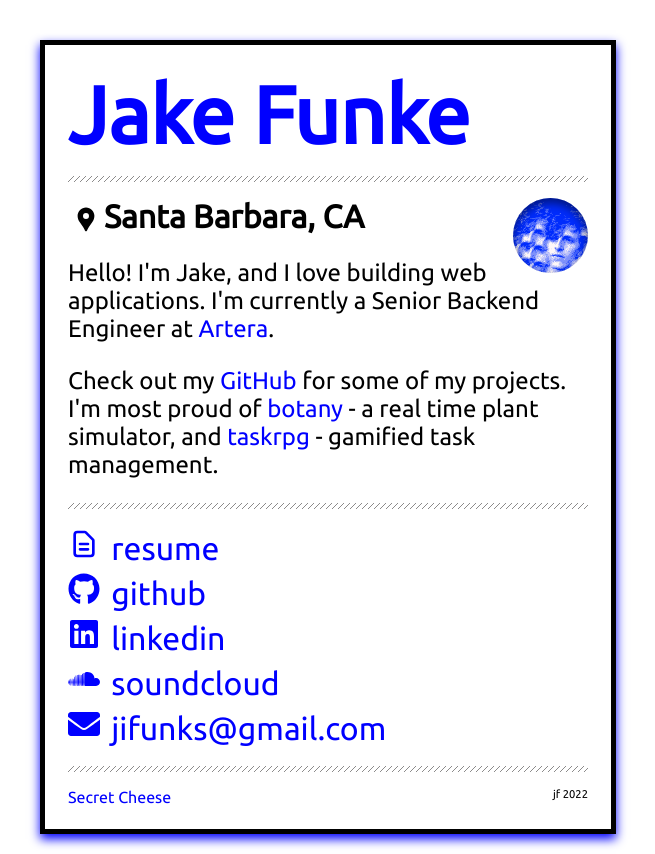
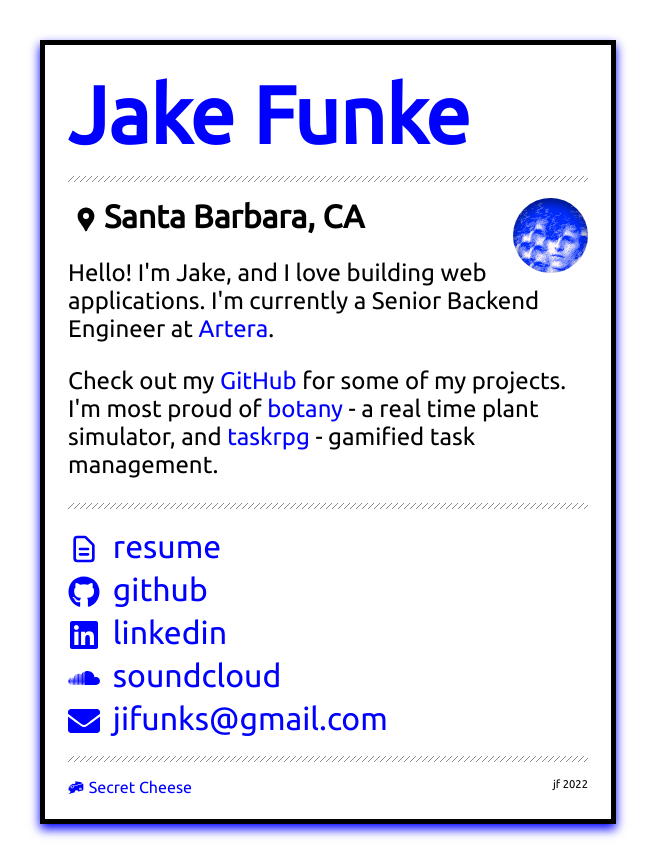
Before and after one commit to jifunks/jakefunke-online, a Next.js app: page / in a window 1280 px wide. Shown: the whole page, without its empty margins (20-675 px from the left). Built offline with nearby package versions, Linux system fonts and the light colour scheme.

Commit message:
add more components

```diff
--- a/components/ContactLink.module.css
+++ b/components/ContactLink.module.css
@@ -1,7 +1,5 @@
-.linkIcon {
-  margin: 2.r65rem 0 0 0;
-}
+
 
 .linkText {
-  margin: 0 0 0 0.7rem;
+  margin: 0 0 0 0.8rem;
 }
--- /dev/null
+++ b/components/Footer.module.css
@@ -0,0 +1,6 @@
+
+.footer {
+  font-size: 0.7em;
+  margin: 0;
+  float: right;
+}
--- a/components/contact-link.tsx
+++ b/components/contact-link.tsx
@@ -1,5 +1,6 @@
 import Link from "next/link";
 import { ReactElement } from "react";
+import { IconContext } from "react-icons/lib";
 import styles from "./ContactLink.module.css";
 
 export default function ContactLink({
@@ -14,7 +15,9 @@ export default function ContactLink({
   return (
     <li>
       <Link href={url} target="_blank">
-        <span className={styles.linkIcon}>{icon}</span>
+        <IconContext.Provider value={{ style: { verticalAlign: "bottom" } }}>
+          {icon}
+        </IconContext.Provider>
         <span className={styles.linkText}>{text}</span>
       </Link>
     </li>
--- /dev/null
+++ b/components/footer.tsx
@@ -0,0 +1,31 @@
+import Link from "next/link";
+import { ReactElement } from "react";
+import Divider from "./divider";
+import styles from "./Footer.module.css";
+import { IconContext } from "react-icons/lib";
+export default function Footer({
+  icon,
+  url,
+  text,
+}: {
+  icon: ReactElement;
+  url: string;
+  text: string;
+}) {
+  return (
+    <>
+      <Divider />
+      <div className={styles.backToHome}>
+        <Link href={url}>
+          <IconContext.Provider
+            value={{ style: { verticalAlign: "bottom", marginRight: "0.3em" } }}
+          >
+            {icon}
+          </IconContext.Provider>
+          {text}
+        </Link>
+        <footer className={styles.footer}>jf 2022</footer>
+      </div>
+    </>
+  );
+}
--- a/components/layout.tsx
+++ b/components/layout.tsx
@@ -1,11 +1,13 @@
 import Head from "next/head";
-import Link from "next/link";
+import { GiCheeseWedge } from "react-icons/gi";
+import { FiChevronsLeft } from "react-icons/fi";
 import styles from "../styles/Home.module.css";
 import Divider from "./divider";
+import Footer from "./footer";
 
-const name = "Jake Funke";
-export const siteTitle = "Next.js Sample Website";
-
+Layout.defaultProps = {
+  title: "Jake Funke",
+};
 export default function Layout({
   children,
   home,
@@ -21,14 +23,27 @@ export default function Layout({
         <title>{home ? "Jake Funke" : `Jake Funke -  ${title}`}</title>
         <link rel="icon" href="/favicon.ico" />
       </Head>
-      <main>{children}</main>
 
-      {!home && (
+      <main>
+        <h1 className={styles.title}>{title}</h1>
+        <Divider />
+        {children}
+      </main>
+      {home ? (
         <>
-          <Divider />
-          <div className={styles.backToHome}>
-            <Link href="/">← Back to home</Link>
-          </div>
+          <Footer
+            icon={<GiCheeseWedge />}
+            text="Secret Cheese"
+            url={"/about-me"}
+          ></Footer>
+        </>
+      ) : (
+        <>
+          <Footer
+            icon={<FiChevronsLeft />}
+            text="back to home"
+            url={"/"}
+          ></Footer>
         </>
       )}
     </div>
--- a/package.json
+++ b/package.json
@@ -21,4 +21,5 @@
     "react-icons": "^4.6.0",
     "typescript": "4.8.4"
   }
+
 }
--- a/pages/index.tsx
+++ b/pages/index.tsx
@@ -12,8 +12,6 @@ import styles from "../styles/Home.module.css";
 export default function Home() {
   return (
     <Layout home>
-      <h1 className={styles.title}>Jake Funke</h1>
-      <Divider />
       <Avatar></Avatar>
       <h2 className={styles.location}>
         <MdLocationPin className="react-icons" />
@@ -61,10 +59,6 @@ export default function Home() {
           url="mailto:jifunks@gmail.com"
         ></ContactLink>
       </ul>
-      <Divider />
-      <Link href="/about-me">Secret Cheese</Link>
-
-      <footer className={styles.footer}>jf 2022</footer>
     </Layout>
   );
 }
--- a/styles/Home.module.css
+++ b/styles/Home.module.css
@@ -46,9 +46,3 @@
   font-size: 1.5em;
   margin: 15px 0 15px 0;
 }
-
-.footer {
-  font-size: 0.7em;
-  margin: 0;
-  float: right;
-}
```
Also changed, not shown: pages/about-me.tsx (+1 -10 lines), 1 other file (tests, documents, lock files or other folders).
